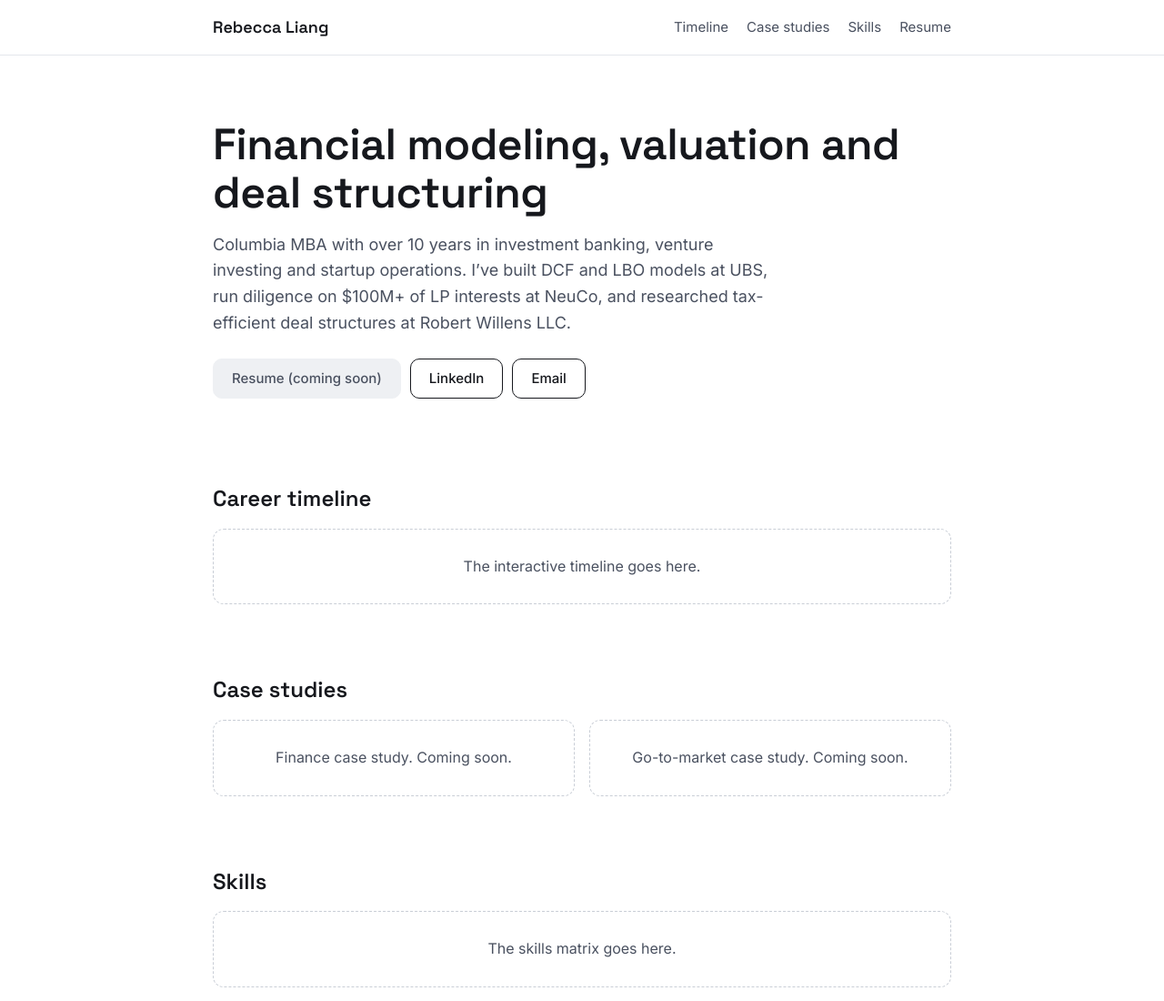
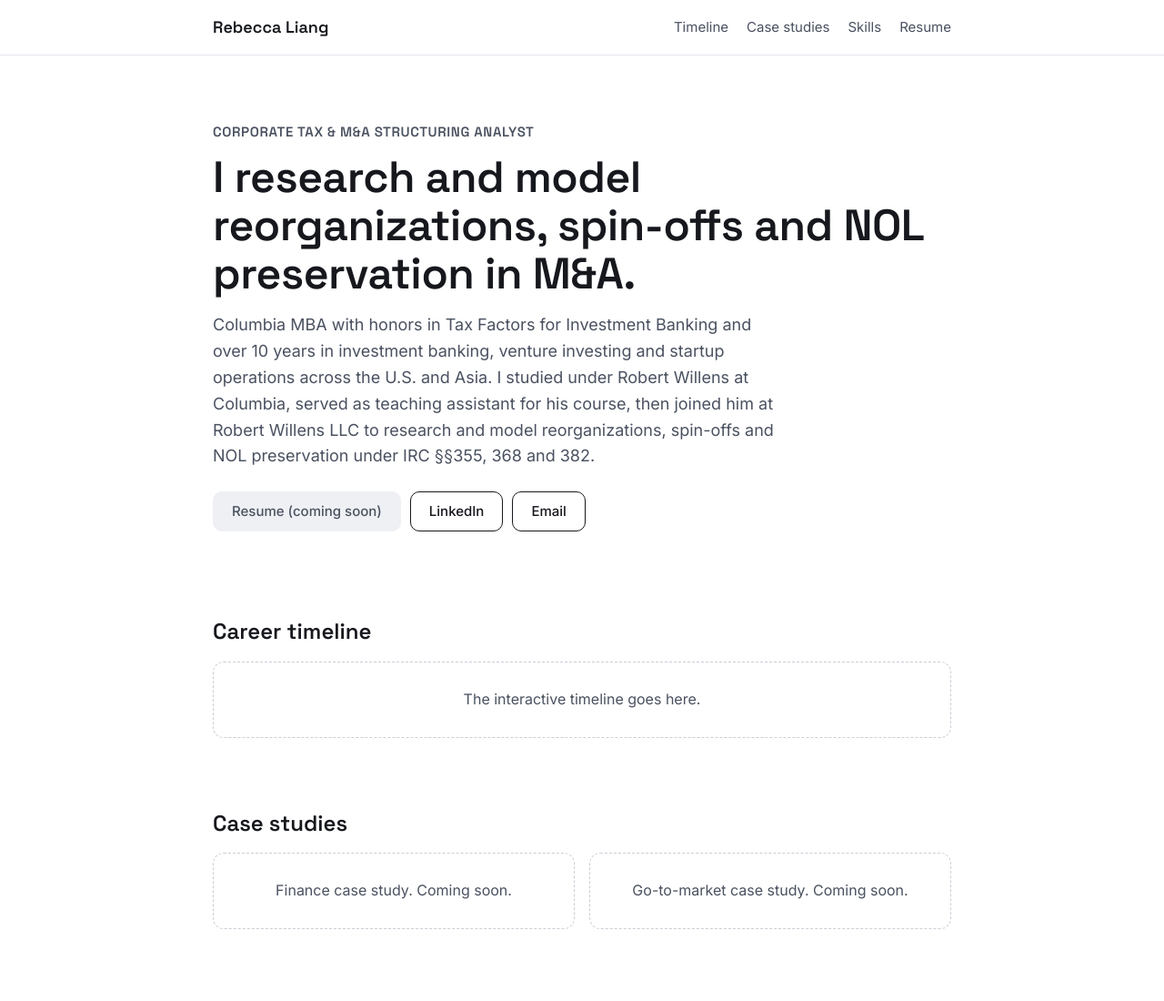
Before and after one commit to rebecca-liangxinyu/rebecca-liangxinyu.github.io, a plain HTML site: page preview/finance/index.html in a window 1280 px wide. Shown: the top 1100 px of the page at 91% size. Drawn offline with Linux system fonts and the light colour scheme.

Commit message:
Update finance page headline and intro in preview
Co-Authored-By: Claude Fable 5.2 <noreply@anthropic.com>
Claude-Session: https://claude.ai/code/session_0186HNgbtPxwsbSvuUfrwEnn

```diff
--- a/preview/finance/index.html
+++ b/preview/finance/index.html
@@ -29,8 +29,9 @@
 
 <main id="main">
   <section class="hero wrap" id="top">
-    <h1>Financial modeling, valuation and deal structuring</h1>
-    <p class="intro">Columbia MBA with over 10 years in investment banking, venture investing and startup operations. I’ve built DCF and LBO models at UBS, run diligence on $100M+ of LP interests at NeuCo, and researched tax-efficient deal structures at Robert Willens LLC.</p>
+    <p class="eyebrow">Corporate Tax &amp; M&amp;A Structuring Analyst</p>
+    <h1>I research and model reorganizations, spin-offs and NOL preservation in M&amp;A.</h1>
+    <p class="intro">Columbia MBA with honors in Tax Factors for Investment Banking and over 10 years in investment banking, venture investing and startup operations across the U.S. and Asia. I studied under Robert Willens at Columbia, served as teaching assistant for his course, then joined him at Robert Willens LLC to research and model reorganizations, spin-offs and NOL preservation under IRC §§355, 368 and 382.</p>
     <div class="actions" id="resume">
       <span class="btn btn-primary is-disabled" aria-disabled="true">Resume (coming soon)</span>
       <a class="btn" href="https://www.linkedin.com/in/rebecca-liangxinyu/" target="_blank" rel="noopener">LinkedIn</a>
```
